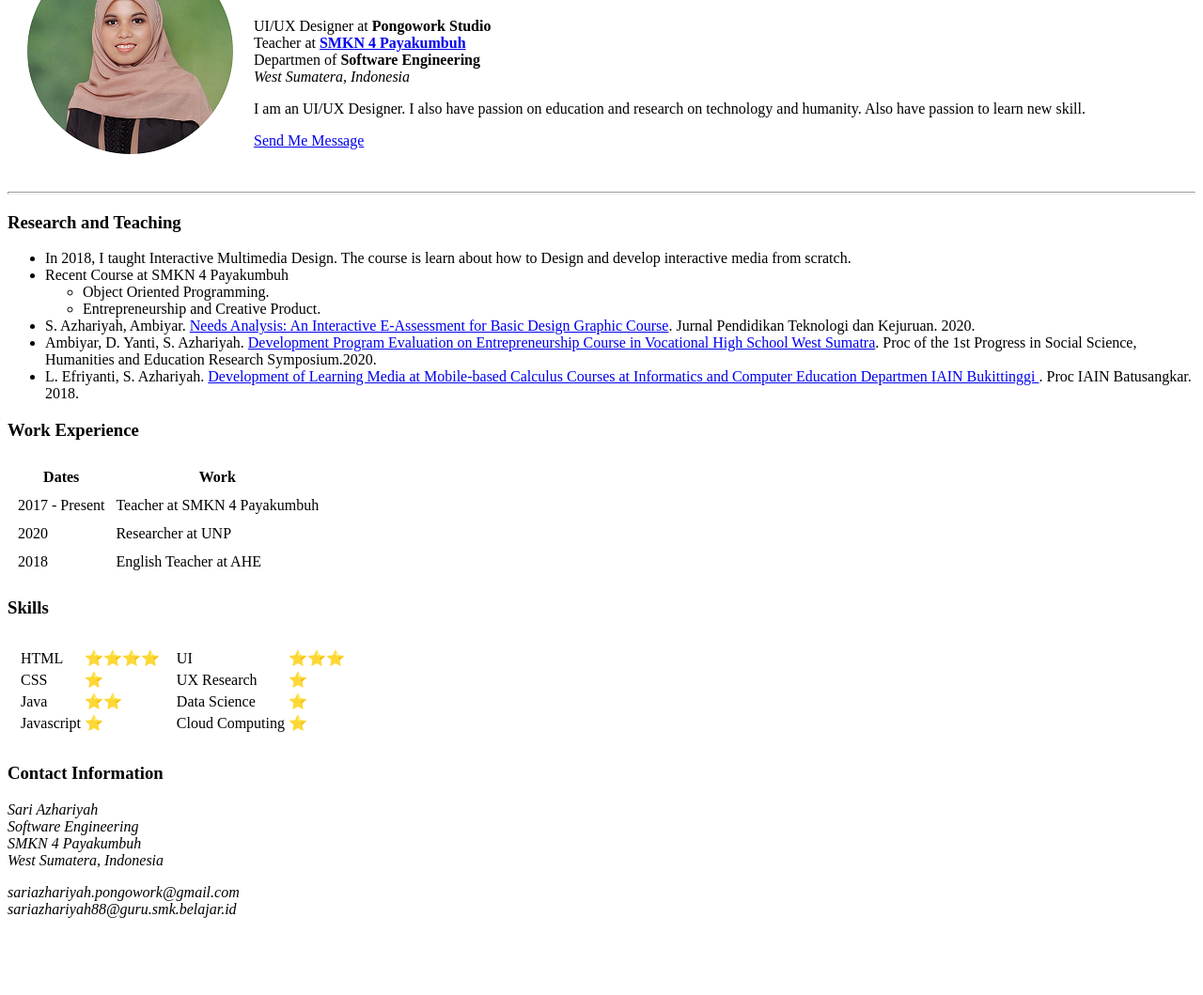
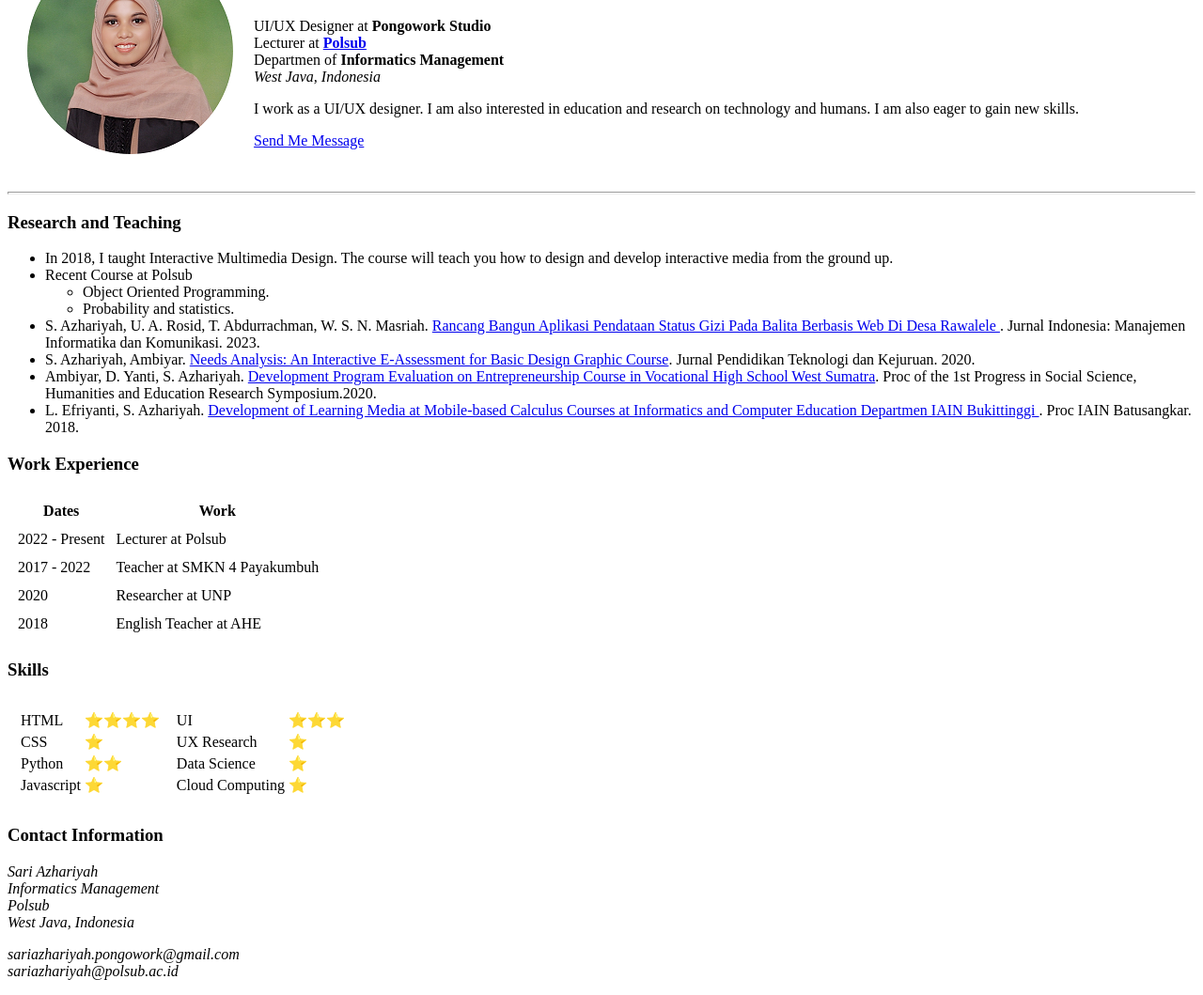
Before and after one commit to sariazhariyah/CurriculumVitae, a plain HTML site: page index.html in a window 1280 px wide. Shown: the part 90-1149 px from the top of the page at 94% size. Before the commit the page ends 1083 px from the top, so only its background shows below. Drawn offline with Linux system fonts and the light colour scheme.

Commit message:
update data

```diff
--- a/index.html
+++ b/index.html
@@ -14,12 +14,12 @@
         <h1>Sari Azhariyah</h1>
         <p>
           UI/UX Designer at <strong>Pongowork Studio</strong> <br />
-          Teacher at <strong><a href="https://web.smkn4pyk.sch.id/">SMKN 4 Payakumbuh</a></strong> <br>
-          Departmen of <strong>Software Engineering</strong> <br>
-          <em>West Sumatera, Indonesia</em>
+          Lecturer at <strong><a href="https://polsub.ac.id/en/">Polsub</a></strong> <br>
+          Departmen of <strong>Informatics Management</strong> <br>
+          <em>West Java, Indonesia</em>
         </p>
         <p>
-          I am an UI/UX Designer. I also have passion on education and research on technology and humanity. Also have passion to learn new skill.
+          I work as a UI/UX designer. I am also interested in education and research on technology and humans. I am also eager to gain new skills.
         </p>
         <p> <a href="contact-me.html"> Send Me Message </a></p>
       </td>
@@ -29,13 +29,14 @@
   <hr size="3">
   <h3>Research and Teaching</h3>
   <ul>
-    <li>In 2018, I taught Interactive Multimedia Design. The course is learn about how to Design and develop interactive media from scratch.</li>
-    <li>Recent Course at SMKN 4 Payakumbuh
+    <li>In 2018, I taught Interactive Multimedia Design. The course will teach you how to design and develop interactive media from the ground up.</li>
+    <li>Recent Course at Polsub
       <ul>
         <li>Object Oriented Programming.</li>
-        <li>Entrepreneurship and Creative Product.</li>
+        <li>Probability and statistics.</li>
       </ul>
     </li>
+    <li>S. Azhariyah, U. A. Rosid, T. Abdurrachman, W. S. N. Masriah. <a href="http://journal.amikindonesia.ac.id/index.php/jimik/article/view/164"> Rancang Bangun Aplikasi Pendataan Status Gizi Pada Balita Berbasis Web Di Desa Rawalele </a>. Jurnal Indonesia: Manajemen Informatika dan Komunikasi. 2023. </li>
     <li>S. Azhariyah, Ambiyar. <a href="http://jptk.ppj.unp.ac.id/index.php/jptk/article/view/38">Needs Analysis: An Interactive E-Assessment for Basic Design Graphic Course</a>. Jurnal Pendidikan Teknologi dan Kejuruan. 2020.</li>
     <li>Ambiyar, D. Yanti, S. Azhariyah. <a href="https://www.atlantis-press.com/proceedings/psshers-19/125943665">Development Program Evaluation on Entrepreneurship Course in Vocational High School West Sumatra</a>. Proc of the 1st Progress in
       Social Science, Humanities and Education Research Symposium.2020.</li>
@@ -50,7 +51,11 @@
     </thead>
     <tbody>
       <tr>
-        <td>2017 - Present</td>
+        <td>2022 - Present</td>
+        <td>Lecturer at Polsub</td>
+      </tr>
+      <tr>
+        <td>2017 - 2022</td>
         <td>Teacher at SMKN 4 Payakumbuh</td>
       </tr>
       <tr>
@@ -77,7 +82,7 @@
             <td>⭐</td>
           </tr>
           <tr>
-            <td>Java</td>
+            <td>Python</td>
             <td>⭐⭐</td>
           </tr>
           <tr>
@@ -111,11 +116,11 @@
   <h3>Contact Information</h3>
   <em>
     Sari Azhariyah <br>
-    Software Engineering <br>
-    SMKN 4 Payakumbuh <br>
-    West Sumatera, Indonesia
+    Informatics Management <br>
+    Polsub <br>
+    West Java, Indonesia
     <p><em>sariazhariyah.pongowork@gmail.com <br>
-        sariazhariyah88@guru.smk.belajar.id</em></p>
+        sariazhariyah@polsub.ac.id</em></p>
   </em>
 </body>
 
```
